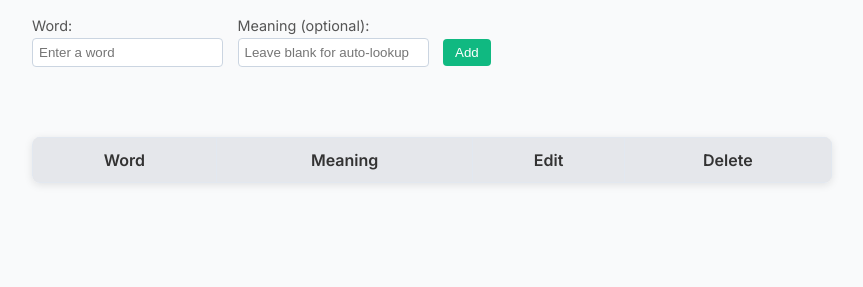
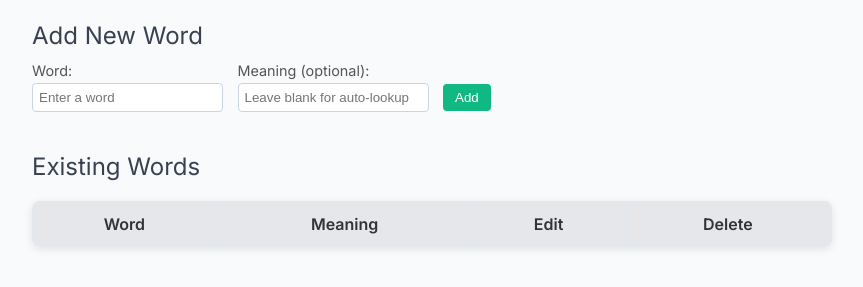
Before and after one commit to coding-zorro/Personal-Dictionary, a website: page front/index.html in a window 1280 px wide. Shown: the part 79-366 px from the top of the page, without its empty margins (208-1071 px from the left). Drawn offline with Linux system fonts and the light colour scheme; no server answers.

Commit message:
Improve HTML semantics and accessibility
- Change h3 to h2 for proper heading hierarchy (h1 -> h2)
- Add semantic section elements with ARIA labels
- Remove extra whitespace from heading text
- Improve h2 styling with better spacing and contrast
- Add section spacing for visual separation
- Replace br tags with proper CSS margins

```diff
--- a/front/index.html
+++ b/front/index.html
@@ -16,6 +16,8 @@
 
         <h1>Personal Dictionary</h1>
 
+        <section aria-labelledby="add-section">
+            <h2 id="add-section">Add New Word</h2>
             <!-- Add new word -->
             <form id="add-word-form" onsubmit="event.preventDefault(); addWord();">
                 <div class="form-group">
@@ -29,8 +31,10 @@
                 </div>
                 <button type="submit" class="btn-add" aria-label="Add word to dictionary">Add</button>
             </form>
+        </section>
 
-        <br><br>
+        <section aria-labelledby="list-section">
+            <h2 id="list-section">Existing Words</h2>
             <!-- display table of existing words -->
             <table role="table" aria-label="Dictionary words">
                 <thead>
@@ -43,6 +47,7 @@
                 </thead>
                 <tbody id="table-body"></tbody>
             </table>
+        </section>
 
         <script src="script.js"></script>
 </body>
--- a/front/style.css
+++ b/front/style.css
@@ -15,6 +15,23 @@ h1 {
     font-weight: 600;
     margin-bottom: 20px;
     font-size: 2.5rem;
+}
+
+h2 {
+    text-align: left;
+    font-weight: 500;
+    margin-bottom: 12px;
+    margin-top: 24px;
+    font-size: 1.5rem;
+    color: #374151;
+}
+
+section {
+    margin-bottom: 30px;
+}
+
+section:first-of-type {
+    margin-top: 0;
 }
 
 .form-group {
```
Lines whose indentation alone changed are shown as unchanged.
